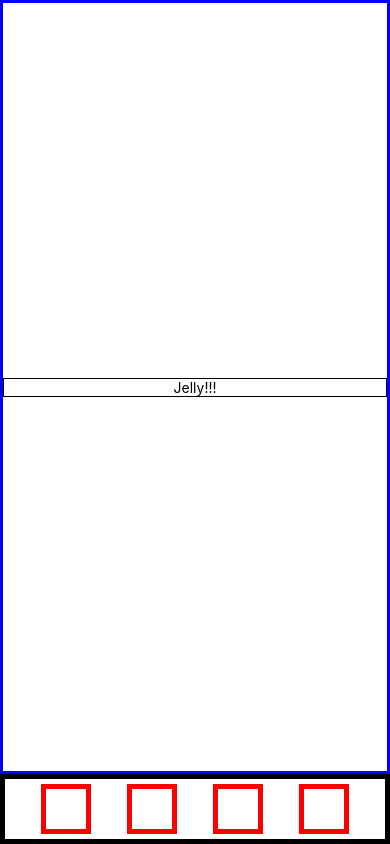
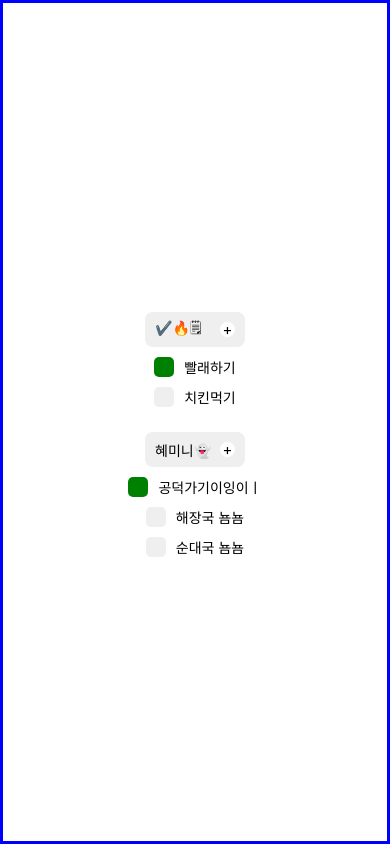
Before and after one commit to jss8882/JellyAry, a React Native app: screen / in a window 390 px wide. Built offline with nearby package versions, Linux system fonts and the light colour scheme.

Commit message:
Lecture3

```diff
--- a/App.js
+++ b/App.js
@@ -5,50 +5,126 @@ import { borderColor } from "react-native/Libraries/Components/View/ReactNativeS
 import styled from "styled-components/native";
 
 export default function App() {
+
   const Container = styled.View`
     border: 3px solid blue;
     flex: 1;
     justify-content: center;
-  `;
-
-  const JelliText = styled.Text`
-    border: 1px solid black;
-    text-align: center;
-  `;
-
-  // //내부에있는 요소들을 가로로 배치하겠다
-  // flexDirection: "row",
-  // //내부에있는 요소들을 주축(flex Direction의 축)으로 동일한 간격으로 배치하겠다
-  // justifyContent: "space-evenly",
-  // //내부에있는 요소들을 주축의 직각축으로 가운데 정렬을 하겠다.
-  // alignItems: "center",
-  const HomeNavigation = styled.View`
-    border: 5px solid black;
-    height: 70px;
-    flex-direction: row;
-    justify-content: space-evenly;
     align-items: center;
   `;
 
-  const HomeIcon = styled.View`
-    border: 5px solid red;
-    height: 50px;
-    width: 50px;
+  const GoalContainer = styled.View`
+    background-color: #efefef;
+    border-radius: 8px;
+    width: 100px;
+    height: 35px;
+    align-items: center;
+    justify-content: space-between;
+    flex-direction: row;
+    padding-left: 10px;
+    padding-right: 10px;
+
+    margin-top: 25px;
+
   `
 
+  const GoalCategory = styled.Text`
+
+  `
+
+  const Circle = styled.View`
+    width: 15px;
+    height: 15px;
+    background-color: white;
+    border-radius: 7.5px;
+    align-items: center;
+    justify-content: center;
+  `
+
+  const AddIcon = styled.Text`
+    width: 15px;
+    height: 15px;
+    text-align: center;
+    font-size: 15px;
+    line-height: 15px;
+  `
+
+  const TodoContainer = styled.View`
+    flex-direction: row;
+    margin-top: 10px;
+
+  `
+
+  const CompletedBox = styled.View`
+    width: 20px;
+    height: 20px;
+    border-radius: 5px;
+    background-color: green;
+  `
+
+  const IncompletedBox = styled.View`
+    width: 20px;
+    height: 20px;
+    border-radius: 5px;
+    background-color: #efefef;
+  `
+
+  const ScheduleName = styled.Text`
+    margin-left: 10px;
+    align-self: center;
+
+  `
+
+
+
+
   //return안에 있는거는 보여지는 코드
+  //IOS의 경우에는
   return (
-    <>
       <Container>
-        <JelliText>Jelly!!!</JelliText>
+        <GoalContainer>
+          <GoalCategory>✔️🔥🗒</GoalCategory>
+          <Circle>
+            <AddIcon>
+              +
+            </AddIcon>
+          </Circle>
+        </GoalContainer>
+
+        <TodoContainer>
+          <CompletedBox/>
+          <ScheduleName>빨래하기</ScheduleName>
+        </TodoContainer>
+
+        <TodoContainer>
+          <IncompletedBox/>
+          <ScheduleName>치킨먹기</ScheduleName>
+        </TodoContainer>
+
+        <GoalContainer>
+          <GoalCategory>혜미니👻</GoalCategory>
+          <Circle>
+            <AddIcon>
+              +
+            </AddIcon>
+          </Circle>
+        </GoalContainer>
+
+        <TodoContainer>
+          <CompletedBox/>
+          <ScheduleName>공덕가기이잉이ㅣ</ScheduleName>
+        </TodoContainer>
+
+        <TodoContainer>
+          <IncompletedBox/>
+          <ScheduleName>해장국 뇸뇸</ScheduleName>
+        </TodoContainer>
+
+        <TodoContainer>
+          <IncompletedBox/>
+          <ScheduleName>순대국 뇸뇸</ScheduleName>
+        </TodoContainer>
+
       </Container>
-
-      <HomeNavigation>
-        <HomeIcon/>
-        <HomeIcon/>
-        <HomeIcon/>
-        <HomeIcon/>
-      </HomeNavigation>
-    </>
   );
 }
```
Also changed, not shown: previous.js (+62 -0 lines).
